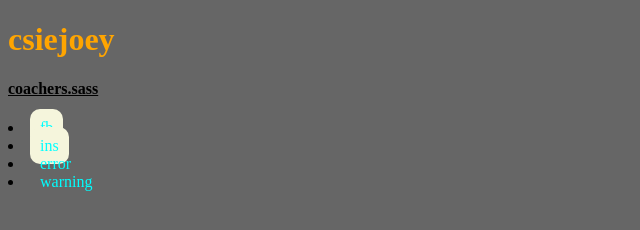
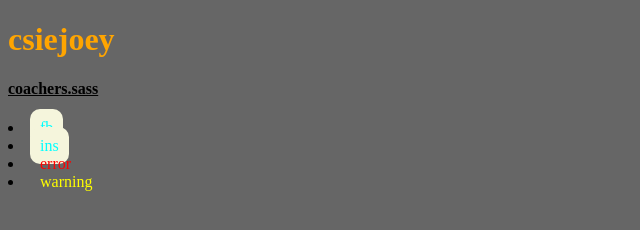
Before and after one commit to csiejoey/iconlivin, a React app: page / in a window 1280 px wide. Shown: the full height of the page, 0-640 px from the left. Built offline with nearby package versions, Linux system fonts and the light colour scheme.

Commit message:
:art: change txt-style

```diff
--- a/src/components/partials/_content.sass
+++ b/src/components/partials/_content.sass
@@ -4,9 +4,15 @@
   -ms-border-radius:     $radius
   border-radius:         $radius
 
-.txt-color
+.txt-style
   color: aqua
   padding: 10px
+
+.error
+  color: red
+
+.warning
+  color: yellow
 
 div
   h4
@@ -14,8 +20,8 @@
   li
     text-decoration: none
     a
-      @extend .txt-color
+      @extend .txt-style
       background-color: beige
       +border-radius(10px)
     span
-      @extend .txt-color
+      @extend .txt-style
```
Also changed, not shown: 1 other file.
